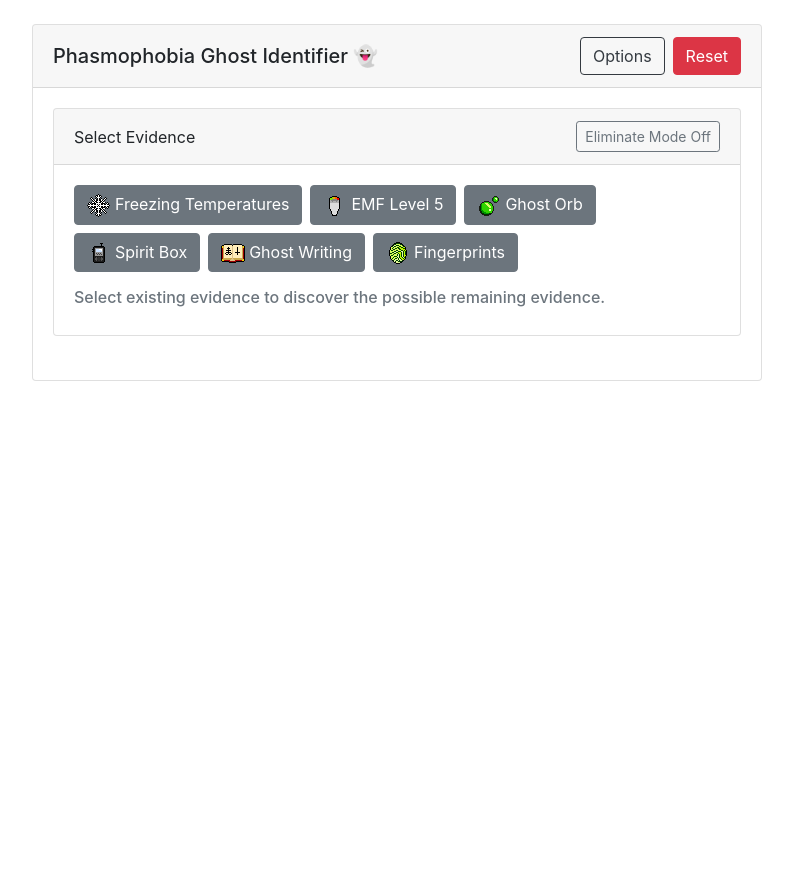
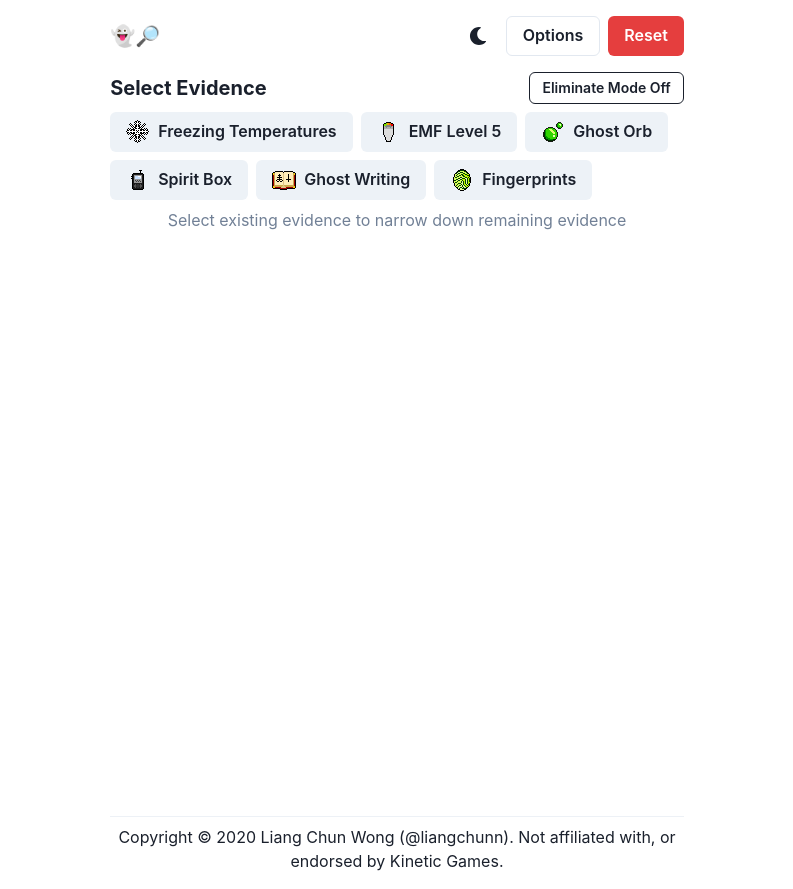
Before and after one commit to liangchunn/phasmo, a React (Create React App) app: page / in a window 1280 px wide. Shown: the whole page, without its empty margins (243-1036 px from the left). Before the commit the page ends 800 px from the top, so only its background shows below. Built offline with nearby package versions, Linux system fonts and the light colour scheme.

Commit message:
feat(ui): move to chakra-ui & support options

```diff
--- a/src/App.tsx
+++ b/src/App.tsx
@@ -1,5 +1,4 @@
-import React, { useCallback, useMemo, useState } from 'react'
-import { Button, Card } from 'react-bootstrap'
+import { useCallback, useEffect, useMemo, useState } from 'react'
 import { narrowDecision } from './util/decider'
 import { allGhostsKeys, EvidenceKey, ghosts } from './util/ghosts'
 import { setToArray } from './util/setToArray'
@@ -8,17 +7,35 @@
 import HintPane from './components/HintPane'
 import GhostDescription from './components/GhostDescription'
 import Options from './components/Options'
+import {
+  Box,
+  Button,
+  Spacer,
+  Stack,
+  Text,
+  Flex,
+  Grid,
+  Divider,
+  Heading,
+} from '@chakra-ui/react'
+import { ColorModeSwitcher } from './ColorModeSwitcher'
+import { useLocalStorage } from './hooks/useLocalStorage'
+import { FeatureToggleKey } from './util/features'
 
 export default function App() {
+  const [options, setOptions] = useLocalStorage<
+    Record<FeatureToggleKey, boolean>
+  >('options', {
+    ENABLE_BETA_HANTU_AND_YOKAI: false,
+  })
+
   const [toggledEvidence, setEvidence] = useState<EvidenceKey[]>([])
   const [isInEliminateMode, setIsInEliminateMode] = useState(false)
   const [eliminatedEvidence, setEliminatedEvidence] = useState<EvidenceKey[]>(
     []
   )
-  // TODO: respect feature toggles instead of loading all ghost keys
   const [ghostKeys, setGhostKeys] = useState(allGhostsKeys)
 
-  // TODO: probably move this into something like a reducer, it's a little too complex for now
   const handleYokaiAndHantuToggle = useCallback(
     (enable: boolean) => {
       if (enable) {
@@ -31,6 +48,19 @@
     },
     [setGhostKeys]
   )
+
+  const effectMap: Record<FeatureToggleKey, (val: boolean) => void> = useMemo(
+    () => ({
+      ENABLE_BETA_HANTU_AND_YOKAI: handleYokaiAndHantuToggle,
+    }),
+    [handleYokaiAndHantuToggle]
+  )
+
+  useEffect(() => {
+    ;(Object.keys(options) as FeatureToggleKey[]).forEach((key) => {
+      effectMap[key](options[key])
+    })
+  }, [options, effectMap])
 
   const handleEvidenceToggle = useCallback(
     (e: EvidenceKey) => {
@@ -76,33 +106,34 @@
   }, [])
 
   return (
-    <Card>
-      <Card.Header className="d-flex align-items-center justify-content-between">
-        <h5 className="mb-0">Phasmophobia Ghost Identifier 👻</h5>
-        <div>
-          <Options
-            featureHandlerMap={{
-              ENABLE_BETA_HANTU_AND_YOKAI: handleYokaiAndHantuToggle,
-            }}
-          />
-          <Button onClick={handleReset} variant="danger" className="ml-2">
+    <Grid gap={4}>
+      <Box>
+        <Flex align="center">
+          <Heading size="md">👻🔎</Heading>
+          <Spacer />
+          <Stack spacing={2} direction="row" align="center">
+            <ColorModeSwitcher />
+            <Options options={options} setOptions={setOptions} />
+            <Button onClick={handleReset} colorScheme="red">
               Reset
             </Button>
-        </div>
-      </Card.Header>
-      <Card.Body>
-        <Card className="mb-4">
-          <Card.Header className="d-flex align-items-center justify-content-between">
-            <span>Select Evidence</span>
+          </Stack>
+        </Flex>
+      </Box>
+      <Grid gap={2}>
+        <Flex align="center">
+          <Heading size="md">Select Evidence</Heading>
+          <Spacer />
           <Button
             onClick={handleEliminateToggle}
-              variant={isInEliminateMode ? 'primary' : 'outline-secondary'}
+            variant={isInEliminateMode ? 'solid' : 'outline'}
+            colorScheme={isInEliminateMode ? 'blue' : 'black'}
             size="sm"
           >
             {isInEliminateMode ? 'Eliminate Mode On' : 'Eliminate Mode Off'}
           </Button>
-          </Card.Header>
-          <Card.Body>
+        </Flex>
+        <Box>
           <EvidenceSelector
             onEvidenceToggle={handleEvidenceToggle}
             selectedEvidence={toggledEvidence}
@@ -110,19 +141,21 @@
             isInEliminateMode={isInEliminateMode}
             possibleLeftoverEvidence={possibleLeftoverEvidence}
           />
+        </Box>
+        <Box>
           {!hasEvidence && !isInEliminateMode && (
-              <Card.Subtitle className="mb-2 mt-2 text-muted">
-                Select existing evidence to discover the possible remaining
-                evidence.
-              </Card.Subtitle>
+            <Text color="gray.500" size="md">
+              Select existing evidence to narrow down remaining evidence
+            </Text>
           )}
           {isInEliminateMode && (
-              <Card.Subtitle className="mb-2 mt-2 text-muted">
-                Eliminate evidence by toggling evidence that are singled-out.
-              </Card.Subtitle>
+            <Text color="gray.500" size="md">
+              Eliminate evidence which are ruled-out by toggling
+            </Text>
           )}
-          </Card.Body>
-        </Card>
+        </Box>
+      </Grid>
+      {hasEvidence && <Divider />}
       {hasEvidence && possibleGhosts.length !== 1 && (
         <HintPane
           possibleGhosts={possibleGhosts}
@@ -130,22 +163,20 @@
         />
       )}
       {possibleGhosts.length === 1 && (
-          <>
-            <Card.Title>
+        <Grid gap={2}>
+          <Box>
+            <Heading size="md">
               The ghost is a{' '}
-              <span className="font-weight-bold">
+              <span style={{ fontStyle: 'italic' }}>
                 {ghosts[possibleGhosts[0]]}
               </span>
-            </Card.Title>
+            </Heading>
+          </Box>
+          <Box>
             <GhostDescription ghostKey={possibleGhosts[0]} />
-          </>
+          </Box>
+        </Grid>
       )}
-      </Card.Body>
-      {/* <Card.Footer className="justify-content-end">
-        <Button onClick={handleReset} variant="danger">
-          Reset
-        </Button>
-      </Card.Footer> */}
-    </Card>
+    </Grid>
   )
 }
--- /dev/null
+++ b/src/ColorModeSwitcher.tsx
@@ -0,0 +1,29 @@
+import {
+  useColorMode,
+  useColorModeValue,
+  IconButton,
+  IconButtonProps,
+} from '@chakra-ui/react'
+import { FaMoon, FaSun } from 'react-icons/fa'
+
+export const ColorModeSwitcher = (
+  props: Omit<IconButtonProps, 'aria-label'>
+) => {
+  const { toggleColorMode } = useColorMode()
+  const text = useColorModeValue('dark', 'light')
+  const SwitchIcon = useColorModeValue(FaMoon, FaSun)
+
+  return (
+    <IconButton
+      {...props}
+      aria-label={`Switch to ${text} mode`}
+      variant="ghost"
+      color="current"
+      marginLeft="2"
+      onClick={toggleColorMode}
+      icon={<SwitchIcon />}
+      size="md"
+      fontSize="lg"
+    />
+  )
+}
--- a/src/components/EvidenceSelector/EvidenceButton.tsx
+++ b/src/components/EvidenceSelector/EvidenceButton.tsx
@@ -1,4 +1,5 @@
-import { Button } from 'react-bootstrap'
+import { Button, Image } from '@chakra-ui/react'
+
 type EvidenceButtonProps<T> = {
   label: string
   imgSrc: string
@@ -22,20 +23,26 @@
     onClick(value)
   }
   const buttonVariant = isEliminated
-    ? 'outline-danger'
+    ? 'outline'
     : isSelected
-    ? 'primary'
+    ? 'solid'
     : !disabled
-    ? 'secondary'
-    : 'outline-secondary'
+    ? 'solid'
+    : 'outline'
+
+  const buttonScheme = isEliminated ? 'red' : isSelected ? 'blue' : 'gray'
+
   return (
     <Button
       onClick={handleClick}
-      disabled={disabled}
+      disabled={disabled || false}
       variant={buttonVariant}
-      className={`mb-2 mr-2 ${isEliminated ? 'strikethrough' : ''}`}
+      colorScheme={buttonScheme}
+      sx={isEliminated ? { textDecoration: 'line-through' } : {}}
+      leftIcon={
+        <Image src={imgSrc} alt={label} sx={{ imageRendering: 'pixelated' }} />
+      }
     >
-      <img src={imgSrc} alt={label} className="pixelated mr-1" />
       {label}
     </Button>
   )
--- a/src/components/EvidenceSelector/EvidenceSelector.tsx
+++ b/src/components/EvidenceSelector/EvidenceSelector.tsx
@@ -1,3 +1,4 @@
+import { Wrap, WrapItem } from '@chakra-ui/react'
 import {
   allEvidenceKeys,
   evidence,
@@ -22,8 +23,9 @@
   isInEliminateMode,
 }: EvidenceSelectorProps) {
   return (
-    <div className="mb-2">
+    <Wrap spacing={2}>
       {allEvidenceKeys.map((evidenceKey) => (
+        <WrapItem>
           <EvidenceButton
             key={evidenceKey}
             imgSrc={evidenceImage[evidenceKey]}
@@ -37,15 +39,17 @@
                 !isInEliminateMode) ||
               (isInEliminateMode &&
                 (selectedEvidence.includes(evidenceKey) ||
-                ![...possibleLeftoverEvidence, ...eliminatedEvidence].includes(
-                  evidenceKey
-                )))
+                  ![
+                    ...possibleLeftoverEvidence,
+                    ...eliminatedEvidence,
+                  ].includes(evidenceKey)))
             }
             isSelected={
               selectedEvidence.includes(evidenceKey) && !isInEliminateMode
             }
           />
+        </WrapItem>
       ))}
-    </div>
+    </Wrap>
   )
 }
--- a/src/components/GhostDescriptionPopup/GhostDescriptionPopup.tsx
+++ b/src/components/GhostDescriptionPopup/GhostDescriptionPopup.tsx
@@ -1,5 +1,17 @@
-import { useState } from 'react'
-import { Button, Modal } from 'react-bootstrap'
+import {
+  Button,
+  Modal,
+  ModalBody,
+  ModalCloseButton,
+  ModalContent,
+  ModalFooter,
+  ModalHeader,
+  ModalOverlay,
+  useDisclosure,
+  Text,
+  Image,
+  HStack,
+} from '@chakra-ui/react'
 import { getGhostEvidenceImages, GhostKeys, ghosts } from '../../util/ghosts'
 import GhostDescription from '../GhostDescription/GhostDescription'
 
@@ -10,35 +22,36 @@
 export default function GhostDescriptionPopup({
   ghostKey,
 }: GhostDescriptionPopupProps) {
-  const [open, setOpen] = useState(false)
-  const handleClose = () => setOpen(false)
-  const handleOpen = () => setOpen(true)
+  const { isOpen, onOpen, onClose } = useDisclosure()
+
   return (
     <>
-      <Button variant="outline-dark" onClick={handleOpen} className="mr-2 mb-2">
+      <Button variant="outline" onClick={onOpen}>
         {ghosts[ghostKey]}
       </Button>
-      <Modal show={open} onHide={handleClose}>
-        <Modal.Header closeButton>
-          <Modal.Title className="d-flex align-items-center">
-            {ghosts[ghostKey]}
+      <Modal isOpen={isOpen} onClose={onClose}>
+        <ModalOverlay />
+        <ModalContent>
+          <ModalHeader>
+            <HStack>
+              <Text>{ghosts[ghostKey]}</Text>
               {getGhostEvidenceImages(ghostKey).map(([evidence, src]) => (
-              <img
+                <Image
                   src={src}
                   alt={`evidence ${evidence}`}
-                className="pixelated ml-1"
+                  sx={{ imageRendering: 'pixelated' }}
                 />
               ))}
-          </Modal.Title>
-        </Modal.Header>
-        <Modal.Body>
+            </HStack>
+          </ModalHeader>
+          <ModalCloseButton />
+          <ModalBody>
             <GhostDescription ghostKey={ghostKey} />
-        </Modal.Body>
-        <Modal.Footer>
-          <Button variant="secondary" onClick={handleClose}>
-            Close
-          </Button>
-        </Modal.Footer>
+          </ModalBody>
+          <ModalFooter>
+            <Button onClick={onClose}>Close</Button>
+          </ModalFooter>
+        </ModalContent>
       </Modal>
     </>
   )
--- a/src/components/HintPane/HintPane.tsx
+++ b/src/components/HintPane/HintPane.tsx
@@ -1,4 +1,13 @@
-import { Card } from 'react-bootstrap'
+import {
+  Text,
+  Box,
+  Flex,
+  Wrap,
+  WrapItem,
+  Grid,
+  Heading,
+  Image,
+} from '@chakra-ui/react'
 import {
   evidence,
   evidenceImage,
@@ -18,35 +27,47 @@
 }: HintPaneProps) {
   return (
     <>
-      <Card className="mb-2">
-        <Card.Header>Possible Remaining Evidence</Card.Header>
-        <Card.Body>
-          <div className="d-flex justify-content-center flex-wrap">
+      <Grid gap={2}>
+        <Box>
+          <Heading align="left" size="md">
+            Possible Remaining Evidence
+          </Heading>
+        </Box>
+        <Box>
+          <Wrap justify="center">
             {possibleLeftoverEvidence.map((key) => (
-              <div className="d-flex flex-column align-items-center mr-2">
-                <img
-                  src={evidenceImage[key]}
-                  alt={evidence[key]}
-                  width={48}
-                  height={48}
-                  className="pixelated"
-                />
-                <p className="font-weight-bold">{evidence[key]}</p>
-              </div>
+              <WrapItem>
+                <Flex direction="column" align="center">
+                  <Image
+                    src={evidenceImage[key]}
+                    alt={evidence[key]}
+                    htmlWidth={48}
+                    htmlHeight={48}
+                    sx={{ imageRendering: 'pixelated' }}
+                  />
+                  <Text size="md">{evidence[key]}</Text>
+                </Flex>
+              </WrapItem>
             ))}
-          </div>
-        </Card.Body>
-      </Card>
-      <Card>
-        <Card.Header>Possible Ghosts</Card.Header>
-        <Card.Body>
-          <div className="d-flex justify-content-center flex-wrap">
+          </Wrap>
+        </Box>
+      </Grid>
+      <Grid gap={2}>
+        <Box>
+          <Heading align="left" size="md">
+            Possible Ghosts
+          </Heading>
+        </Box>
+        <Box>
+          <Wrap justify="center">
             {possibleGhosts.map((key) => (
-              <GhostDescriptionPopup ghostKey={key} />
+              <WrapItem key={key}>
+                <GhostDescriptionPopup ghostKey={key} />
+              </WrapItem>
             ))}
-          </div>
-        </Card.Body>
-      </Card>
+          </Wrap>
+        </Box>
+      </Grid>
     </>
   )
 }
--- a/src/components/Options/Options.tsx
+++ b/src/components/Options/Options.tsx
@@ -1,6 +1,17 @@
-import React, { FormEvent, useState } from 'react'
+import {
+  Button,
+  Modal,
+  useDisclosure,
+  ModalOverlay,
+  ModalCloseButton,
+  ModalContent,
+  ModalHeader,
+  Checkbox,
+  ModalBody,
+  ModalFooter,
+} from '@chakra-ui/react'
+import React, { FormEvent } from 'react'
 import { useCallback } from 'react'
-import { Modal, Button, Form } from 'react-bootstrap'
 import {
   ALL_FEATURE_TOGGLES,
   FeatureToggleKey,
@@ -8,52 +19,57 @@
 } from '../../util/features'
 
 type OptionsProps = {
-  featureHandlerMap: Record<FeatureToggleKey, (enable: boolean) => void>
+  options: Record<FeatureToggleKey, boolean>
+  setOptions: (
+    value:
+      | Record<FeatureToggleKey, boolean>
+      | ((
+          val: Record<FeatureToggleKey, boolean>
+        ) => Record<FeatureToggleKey, boolean>)
+  ) => void
 }
 
-const Options: React.FC<OptionsProps> = ({ featureHandlerMap }) => {
-  const [open, setOpen] = useState(false)
-  const handleClose = () => setOpen(false)
-  const handleOpen = () => setOpen(true)
-
+const Options: React.FC<OptionsProps> = ({ options, setOptions }) => {
+  const { isOpen, onOpen, onClose } = useDisclosure()
   // TODO: handle this better
   const handleValueChange = useCallback(
     (featureKey: FeatureToggleKey) => (event: FormEvent<HTMLInputElement>) => {
-      featureHandlerMap[featureKey](event.currentTarget.checked)
+      setOptions({
+        ...options,
+        [featureKey]: event.currentTarget.checked,
+      })
     },
-    [featureHandlerMap]
+    [options, setOptions]
   )
+
   return (
     <>
-      <Button variant="outline-dark" onClick={handleOpen}>
+      <Button variant="outline" onClick={onOpen}>
         Options
       </Button>
-      <Modal show={open} onHide={handleClose}>
-        <Modal.Header closeButton>
-          <Modal.Title className="d-flex align-items-center">
-            Options
-          </Modal.Title>
-        </Modal.Header>
-        <Modal.Body>
-          <Form>
+      <Modal isOpen={isOpen} onClose={onClose}>
+        <ModalOverlay />
+        <ModalContent>
+          <ModalHeader>Options</ModalHeader>
+          <ModalCloseButton />
+          <ModalBody>
             {ALL_FEATURE_TOGGLES.map((key) => {
               return (
-                <Form.Group>
-                  <Form.Check
-                    type="checkbox"
-                    label={FEATURE_TOGGLE_NAME[key]}
-                    onChange={handleValueChange(key)}
-                  />
-                </Form.Group>
+                <Checkbox
+                  onChange={handleValueChange(key)}
+                  defaultChecked={options[key]}
+                >
+                  {FEATURE_TOGGLE_NAME[key]}
+                </Checkbox>
               )
             })}
-          </Form>
-        </Modal.Body>
-        <Modal.Footer>
-          <Button variant="primary" onClick={handleClose}>
-            Done
-          </Button>
-        </Modal.Footer>
+          </ModalBody>
+          <ModalFooter>
+            <Button colorScheme="blue" onClick={onClose}>
+              Done
+            </Button>
+          </ModalFooter>
+        </ModalContent>
       </Modal>
     </>
   )
--- /dev/null
+++ b/src/hooks/useLocalStorage.ts
@@ -0,0 +1,36 @@
+// Extracted from: https://usehooks.com/useLocalStorage/
+import { useState } from 'react'
+
+export function useLocalStorage<T>(key: string, initialValue: T) {
+  // State to store our value
+  // Pass initial state function to useState so logic is only executed once
+  const [storedValue, setStoredValue] = useState<T>(() => {
+    try {
+      // Get from local storage by key
+      const item = window.localStorage.getItem(key)
+      // Parse stored json or if none return initialValue
+      return item ? JSON.parse(item) : initialValue
+    } catch (error) {
+      // If error also return initialValue
+      console.log(error)
+      return initialValue
+    }
+  })
+  // Return a wrapped version of useState's setter function that ...
+  // ... persists the new value to localStorage.
+  const setValue = (value: T | ((val: T) => T)) => {
+    try {
+      // Allow value to be a function so we have same API as useState
+      const valueToStore =
+        value instanceof Function ? value(storedValue) : value
+      // Save state
+      setStoredValue(valueToStore)
+      // Save to local storage
+      window.localStorage.setItem(key, JSON.stringify(valueToStore))
+    } catch (error) {
+      // A more advanced implementation would handle the error case
+      console.log(error)
+    }
+  }
+  return [storedValue, setValue] as const
+}
--- a/src/index.css
+++ b/src/index.css
@@ -11,11 +11,3 @@
   font-family: source-code-pro, Menlo, Monaco, Consolas, 'Courier New',
     monospace;
 }
-
-.pixelated {
-  image-rendering: pixelated;
-}
-
-.strikethrough {
-  text-decoration: line-through;
-}
--- a/src/index.tsx
+++ b/src/index.tsx
@@ -1,21 +1,40 @@
-import React from 'react'
+import { StrictMode } from 'react'
 import ReactDOM from 'react-dom'
 import './index.css'
 import App from './App'
 import reportWebVitals from './reportWebVitals'
-import 'bootstrap/dist/css/bootstrap.min.css'
-import { Col, Container, Row } from 'react-bootstrap'
+import {
+  Box,
+  Container,
+  Text,
+  ChakraProvider,
+  Link,
+  Divider,
+  Grid,
+} from '@chakra-ui/react'
 
 ReactDOM.render(
-  <React.StrictMode>
-    <Container className="mt-4 mb-4">
-      <Row className="justify-content-md-center">
-        <Col sm="12" md="8">
-          <App />
-        </Col>
-      </Row>
-    </Container>
-  </React.StrictMode>,
+  <StrictMode>
+    <ChakraProvider>
+      <Box textAlign="center" size="xl" marginTop={4}>
+        <Container>
+          <Box minHeight="100vh">
+            <App />
+          </Box>
+          <Grid marginBottom={4} gap={2}>
+            <Divider />
+            <Text>
+              Copyright © {new Date().getFullYear()} Liang Chun Wong (
+              <Link href="https://github.com/liangchunn" target="_blank">
+                @liangchunn
+              </Link>
+              ). Not affiliated with, or endorsed by Kinetic Games.
+            </Text>
+          </Grid>
+        </Container>
+      </Box>
+    </ChakraProvider>
+  </StrictMode>,
   document.getElementById('root')
 )
 
```
Also changed, not shown: package.json (+18 -16 lines), src/components/GhostDescription/GhostDescription.tsx (+23 -23 lines), 1 other file (tests, documents, lock files or other folders). Lines whose indentation alone changed are shown as unchanged.
